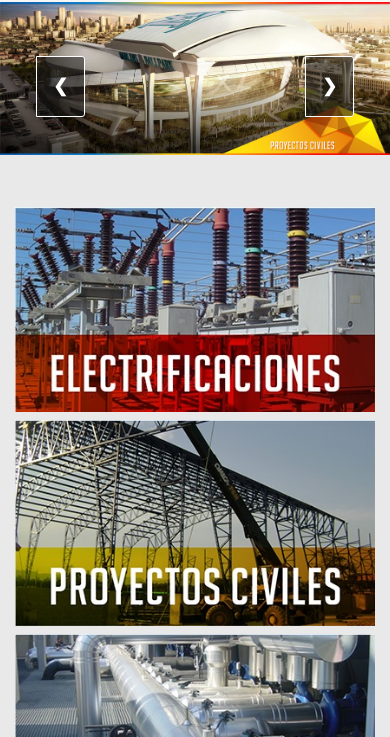
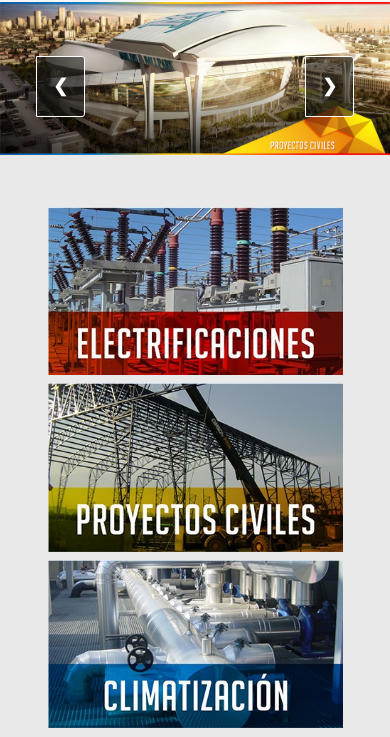
Before and after one commit to dowhiledo/dowhiledo.github.io, a plain HTML site: page index.html in a window 390 px wide. Shown: the part 107-844 px from the top of the page. Drawn offline with Linux system fonts and the light colour scheme.

Commit message:
flechasblancas prev next

```diff
--- a/index.html
+++ b/index.html
@@ -49,7 +49,7 @@
                         </li>
 
                         <li class="nav-item">
-                            <a class="nav-link px-1" href="proyectos.html">PROYECTOS</a>
+                            <a class="nav-link px-1" href="#">PROYECTOS</a>
                         </li>
 
                         <li class="nav-item">
@@ -93,12 +93,28 @@
 
 <!--3 IMG-->
 <div class="row color-233 py-5">
-    <div class="col-md-10 d-block mx-auto">
+
+    <div class="col-md-12 d-block mx-auto">
+
         <div class="row">
-            <div class="col-md-4"><img src="src/css/electri.jpg" class="img-fluid my-1 d-block mx-auto" alt=""></div>
-            <div class="col-md-4"><img src="src/css/prociv.jpg" class="img-fluid my-1 d-block mx-auto" alt=""></div>
-            <div class="col-md-4"><img src="src/css/clima.jpg" class="img-fluid my-1 d-block mx-auto" alt=""></div>
+
+            <a class="offset-0 col-md-1 d-block mx-auto align-middle my-auto prev3" href=""></a>
+
+            <div class="col-10 col-md-10" href="#escarap">
+                <div class="row">
+                    <div class="col-md-4"><img src="src/css/electri.jpg" class="img-fluid my-1 d-block mx-auto" alt="">
+                    </div>
+                    <div class="col-md-4"><img src="src/css/prociv.jpg" class="img-fluid my-1 d-block mx-auto" alt="">
+                    </div>
+                    <div class="col-md-4"><img src="src/css/clima.jpg" class="img-fluid my-1 d-block mx-auto" alt="">
+                    </div>
+                </div>
+            </div>
+
+            <a class="img-fluid offset-0 col-md-1 d-block mx-auto my-auto my-1 next3" href="#"></a>
+
         </div>
+
     </div>
 </div>
 
@@ -279,12 +295,15 @@
 
 
         <div class="row">
-            <div class="offset-md-0 offset-sm-2"></div>
-            <div class="col-md-1 col-sm-2">
+
+            <div class="offset-md-0 offset-2"></div>
+
+
+            <div class="col-md-1 col-2 div-logo">
                 <img src="src/css/logo-bajo.png" style="width: 5em" alt="">
             </div>
 
-            <div class="col-md-5 col-sm-8 info-contacto">
+            <div class="col-md-5 col-8 info-contacto">
                 <address>
                     Urb. Los Cedros Mz C Lt 12A - Trujillo <br>
                     Oficina: 044-665347 <br>
@@ -293,7 +312,7 @@
             </div>
 
 
-            <div class="col-md-6 col-sm-12 derechos-res">
+            <div class="col-md-6 col-12 derechos-res">
                 <span style="font-weight: 100">Todos los derechos reservados</span>
                 <span style="font-weight: 500"> ©Electromecánicos del Perú 2017
             <i class="ico-fb"></i>
@@ -301,6 +320,8 @@
             </span>
             </div>
         </div>
+
+
     </div>
 </div>
 
--- a/src/css/fondo.css
+++ b/src/css/fondo.css
@@ -130,6 +130,31 @@
     /*height: 16em;*/
 }
 
+.prev3{
+    /*margin: 0 auto;*/
+    /*margin-top: -2.5em;*/
+    /*text-align: center;*/
+    background-image: url("flecha-blanca.png");
+    background-repeat: no-repeat;
+    background-position: center;
+    /*background-size: 17em;*/
+    height: 5.5em;
+    width: 5.5em;
+    /*border: 1px solid red;*/
+}
+
+.next3{
+    transform: rotate(180deg);
+    /*margin: 0 auto;*/
+    /*margin-top: -2.5em;*/
+    /*text-align: center;*/
+    background-image: url("flecha-blanca.png");
+    background-repeat: no-repeat;
+    background-position: center;
+    /*background-size: 17em;*/
+    height: 5.5em;
+    width: 5.5em;
+}
 .imc {
     /*border: 1px solid black;*/
     text-align: center;
--- a/src/css/media.css
+++ b/src/css/media.css
@@ -16,6 +16,7 @@
         border-bottom: none;
         border-image-slice: fill;
         border-image-repeat: round;
+        /*text-align: center;*/
         /*border-image-outset:10px 5px 15px 10px;*/
     }
 
@@ -37,4 +38,45 @@
         padding-top: 2.5em;
         padding-bottom: .1em;
     }
+
+    .div-logo{
+    }
+
+    .info-contacto{
+    }
+
+    .derechos-res{
+        padding-top: 1em;
+    }
+
+    .prev3{
+        /*margin: 0 auto;*/
+        /*margin-top: -2.5em;*/
+        /*text-align: center;*/
+        margin-top: 0;
+        margin-bottom: 0;
+        background-image: none;
+        background-repeat: no-repeat;
+        background-position: center;
+        /*background-size: 17em;*/
+        height: 0;
+        width: 0;
+        /*border: 1px solid red;*/
+    }
+
+    .next3{
+        /*transform: rotate(180deg);*/
+        /*margin: 0 auto;*/
+        /*margin-top: -2.5em;*/
+        /*text-align: center;*/
+        margin-top: 0;
+        margin-bottom: 0;
+        background-image: none;
+        background-repeat: no-repeat;
+        background-position: center;
+        /*background-size: 17em;*/
+        height: 0;
+        width: 0em;
+    }
+
 }
```
Also changed, not shown: src/css/flecha-blanca.png.
